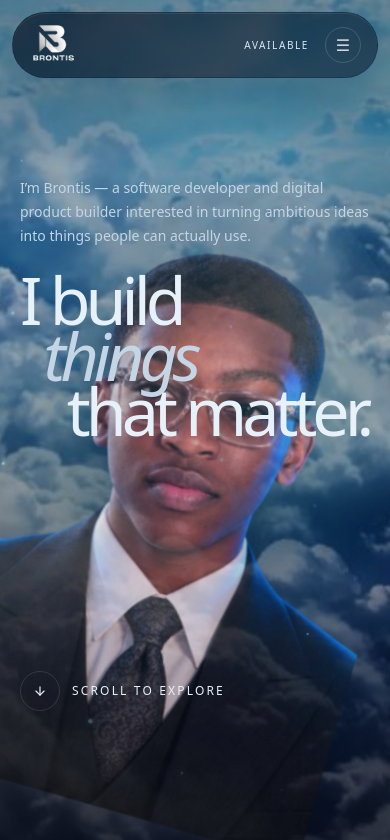
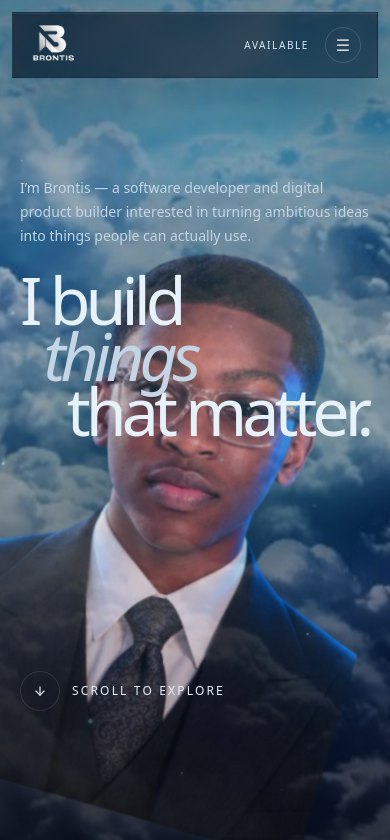
Before and after one commit to Bront888/brontis, a React (Vite) app: page / in a window 390 px wide. Shown: the top 840 px of the page. Built offline with nearby package versions, Linux system fonts and the light colour scheme; a web font is replaced by a local one.

Commit message:
fix: make mobile header fully rectangular

```diff
--- a/src/App.tsx
+++ b/src/App.tsx
@@ -575,7 +575,7 @@ function Header() {
 
   return (
     <motion.header initial={{ opacity: 0, y: -12 }} animate={{ opacity: 1, y: 0 }} transition={{ duration: 0.7, delay: 0.15 }} className="fixed left-0 right-0 top-0 z-50 px-3 pt-3 sm:px-0 sm:pt-0">
-      <div className="glass mx-auto max-w-[1400px] rounded-full text-[#dbe8f5] sm:mx-10 lg:mx-14">
+      <div className="glass mx-auto max-w-[1400px] rounded-none text-[#dbe8f5] sm:mx-10 sm:rounded-full lg:mx-14">
         <div className="flex items-center justify-between px-4 py-3 sm:px-7 sm:py-4 lg:px-8">
           <a href="#top" aria-label="Back to top" onClick={() => setMenuOpen(false)} className="flex shrink-0 items-center gap-2"><img src="/brontis-logo.png" alt="Brontis" className="h-10 w-auto object-contain sm:h-12 lg:h-14" /><span className="sr-only">BRONTIS</span></a>
 
```
